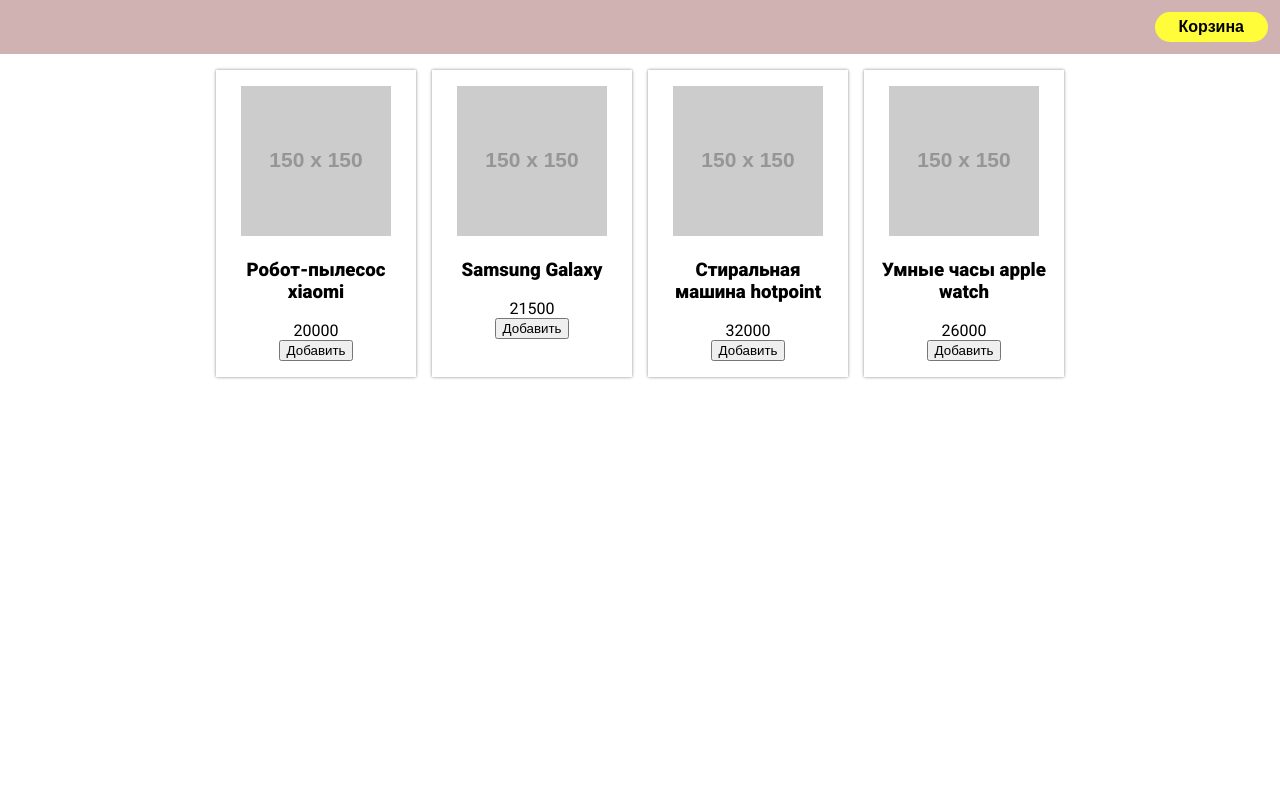
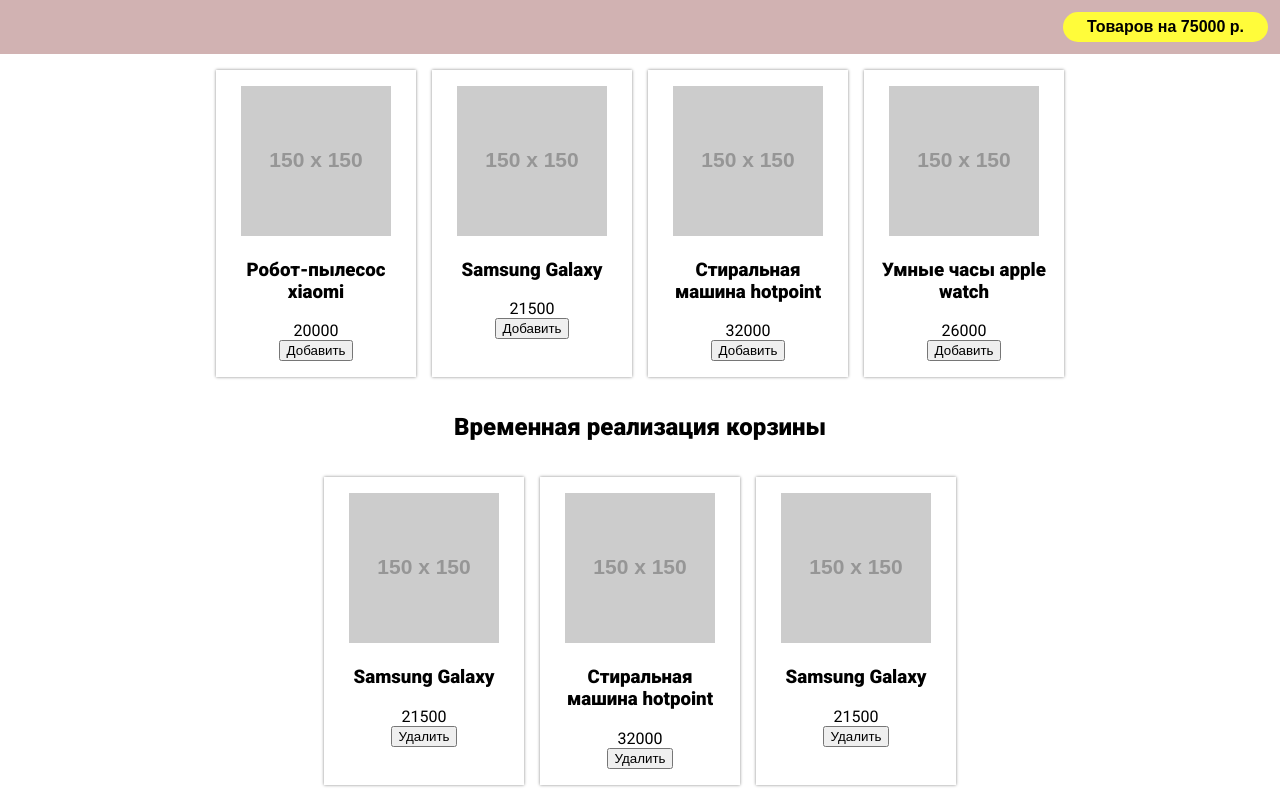
Before and after one commit to vvorobyov/gb-js-level2, a plain HTML site: page index.html in a window 1280 px wide. Drawn offline with Linux system fonts and the light colour scheme; placeholder pictures from the web are drawn by us.

Commit message:
Lesson 2 Task 1 Реализованы классы CartItem и Cart Малость увлекся и написал реализацию методов добавления и удаления из корзины

```diff
--- a/index.html
+++ b/index.html
@@ -15,6 +15,8 @@
 </header>
 <main>
     <div class="goods-list"></div>
+    <h2>Временная реализация корзины</h2>
+    <div class="cart-list"></div>
 </main>
 <script src="main.js"></script>
 </body>
--- a/main.js
+++ b/main.js
@@ -35,8 +35,9 @@
 }
 
 class GoodsList {
-    constructor() {
+    constructor(cart) {
         this.goods = [];
+        this.cart = cart;
         this.element = document.querySelector('.goods-list')
     }
 
@@ -55,11 +56,82 @@
         this.element.append(...goodsElements);
     }
 
-    addToCart(good) {
-        console.log(good.id, good);
+    addToCart = (good) => {
+        this.cart.addItem(good)
     }
 }
 
-const list = new GoodsList();
+
+class CartItem extends GoodItem{
+    constructor({id, title , price, img}) {
+        super(id, title , price, img);
+    }
+
+    _render() {
+        this.element.classList.add('cart-item');
+        this.element.id = `chartItem${this.id}`;
+        this.element.innerHTML = `
+                <img src="${this.img}" alt="${this.title}">
+                <h3>${this.title}</h3>
+                <p>${this.price}</p>
+                <button>Удалить</button>
+        `
+    }
+}
+
+
+class Cart {
+    constructor(...items) {
+        this.cartItems = items.map(item => new CartItem(item)); // На случай наличия ранее сохраненных данных о покупках
+        this.element = document.querySelector('.cart-list');
+        this.cartButton = document.querySelector('.cart-button');
+        if (this.cartItems.length){
+            this.getSummaryCost();
+        }
+        this._initRender();
+    }
+
+    _initRender(){
+        const cartElements = this.cartItems.map(
+            (cartItem) => {
+                cartItem.initListener(this.removeItem);
+                return cartItem.element;
+        });
+        this.element.append(...cartElements);
+    }
+
+    getSummaryCost() {
+        const reducer = (summ, {price}) => summ + price;
+        const cost = this.cartItems.reduce(reducer, 0);
+        if (cost){
+            this.cartButton.textContent = `Товаров на ${cost} р.`;
+        }else {
+            this.cartButton.textContent = 'Корзина';
+        }
+        return cost
+    }
+
+    addItem(goodItem){
+        const cartItem = new CartItem(goodItem);
+        this.cartItems.push(cartItem);
+        cartItem.initListener(this.removeItem);
+        this.element.appendChild(cartItem.element);
+        this.getSummaryCost();
+    }
+
+    removeItem = (cartItem) => {
+        const itemIndex = this.cartItems.indexOf(cartItem);
+        cartItem.element.remove();
+        this.cartItems.splice(itemIndex, 1);
+        this.getSummaryCost()
+    };
+
+    toShoping(){}
+
+}
+
+
+const cart = new Cart(goods[1], goods[2], goods[1]);
+const list = new GoodsList(cart);
 list.fetchGoods();
 list.render();
--- a/styles/style.scss
+++ b/styles/style.scss
@@ -40,7 +40,11 @@
     max-width: 1200px;
 }
 
-.goods-list {
+h2 {
+    text-align: center;
+}
+
+.goods-list, .cart-list {
     padding: 16px;
     display: grid;
     gap: 16px;
@@ -48,7 +52,7 @@
     justify-content: center;
 }
 
-.goods-item {
+.goods-item, .cart-item {
     text-align: center;
     box-shadow: 0 0 3px #888;
     box-sizing: border-box;
```
Also changed, not shown: styles/style.css, 1 other file.
